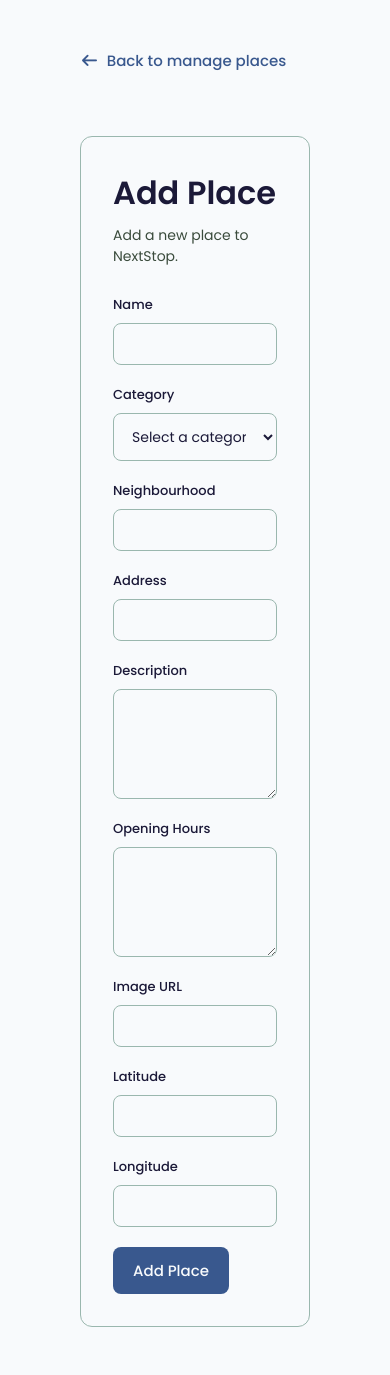
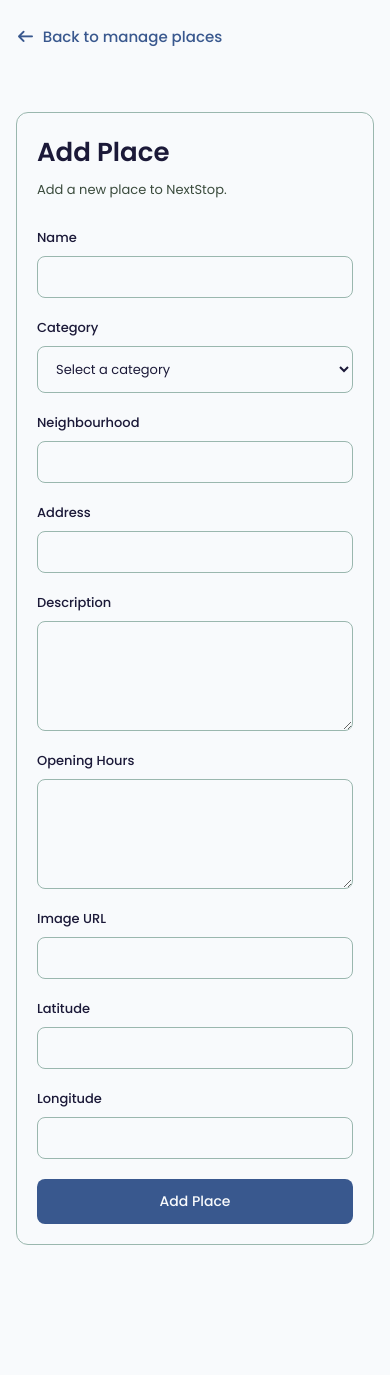
Before and after one commit to saiabbirame/582-32W-VA, a Flask app: page /admin/places/new in a window 390 px wide. Shown: the part 88-1463 px from the top of the page. After the commit the page ends 1333 px from the top, so only its background shows below. Run offline with Flask 3, Linux system fonts and the light colour scheme; a user stored in the database is signed in; tables that the repository leaves empty hold one stand-in row (values such as "Sample post"); some libraries are stand-ins or nearby versions.

Commit message:
Add responsive styling for admin add place form

```diff
--- a/code/static/css/style.css
+++ b/code/static/css/style.css
@@ -1662,6 +1662,22 @@ body{
         font-size: 20px;
     }
 
+/* ADMIN ADD PLACE */
+    .admin-place-form-page{
+        padding: 32px 24px;
+    }
+
+    .admin-place-form-container{
+        padding: 28px;
+    }
+
+    .admin-place-form-container h1{
+        font-size: 28px;
+    }
+
+    .admin-place-form-description{
+        font-size: 13px;
+    }
 }
 
 @media (max-width: 576px){
@@ -2010,4 +2026,31 @@ body{
         width: 100%;
     }
 
-}
+/* ADMIN ADD PLACE */
+    .admin-place-form-page{
+        padding: 24px 16px;
+    }
+
+    .admin-place-form-container{
+        padding: 20px;
+    }
+
+    .admin-place-form-container h1{
+        font-size: 26px;
+    }
+
+
+    .admin-place-form-description{
+        font-size: 13px;
+    }
+
+    .admin-place-form-container select,
+    .admin-place-form-container textarea{
+        font-size: 13px;
+    }
+
+    .admin-place-submit{
+        width: 100%;
+        font-size: 14px;
+    }
+}
```
